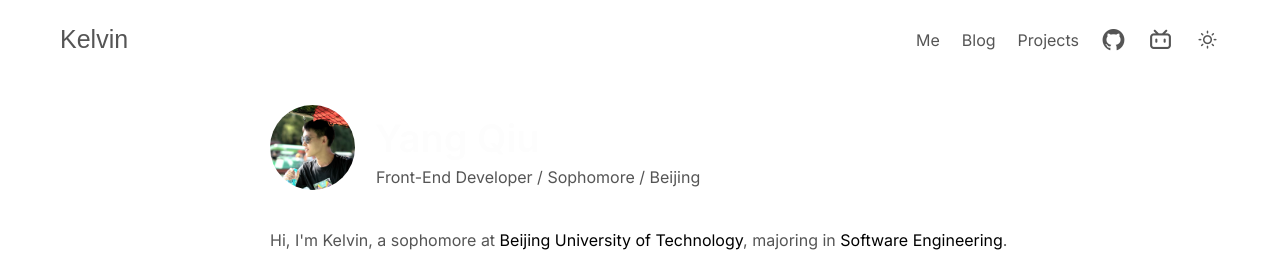
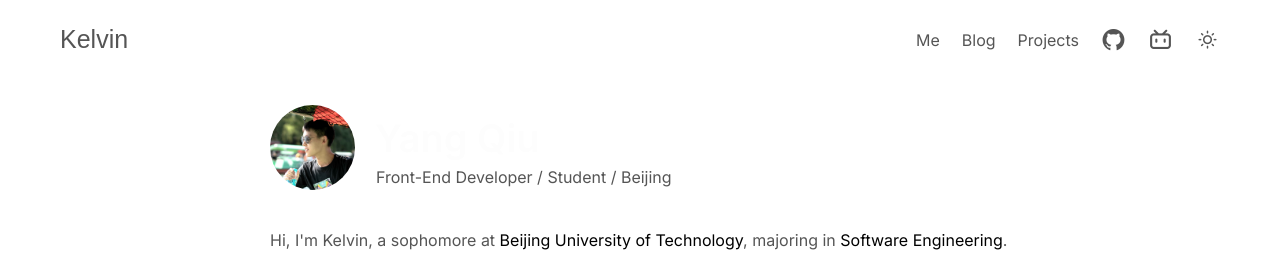
Before and after one commit to KelvinQiu802/portfolio, a Next.js app: page / in a window 1280 px wide. Shown: the top 257 px of the page. Built offline with nearby package versions, Linux system fonts and the light colour scheme; a web font is replaced by a local one.

Commit message:
refactor: add alt

```diff
--- a/components/Home/Avatar.js
+++ b/components/Home/Avatar.js
@@ -1,6 +1,6 @@
+import Image from 'next/image';
+import React from 'react';
 import styles from '../../styles/Avatar.module.css';
-import React from 'react';
-import Image from 'next/image';
 
 const Avatar = () => {
   const [index, setIndex] = React.useState(0);
@@ -26,12 +26,13 @@ const Avatar = () => {
         height={85}
         priority
         className={styles.avatar}
+        alt='Avatar'
       />
       <div className={styles.description}>
         <h1 className={styles.name} ref={ref} onTransitionEnd={handleEnd}>
           {words[index]}
         </h1>
-        <p className={styles.tag}>Front-End Developer / Sophomore / Beijing</p>
+        <p className={styles.tag}>Front-End Developer / Student / Beijing</p>
       </div>
     </div>
   );
```
